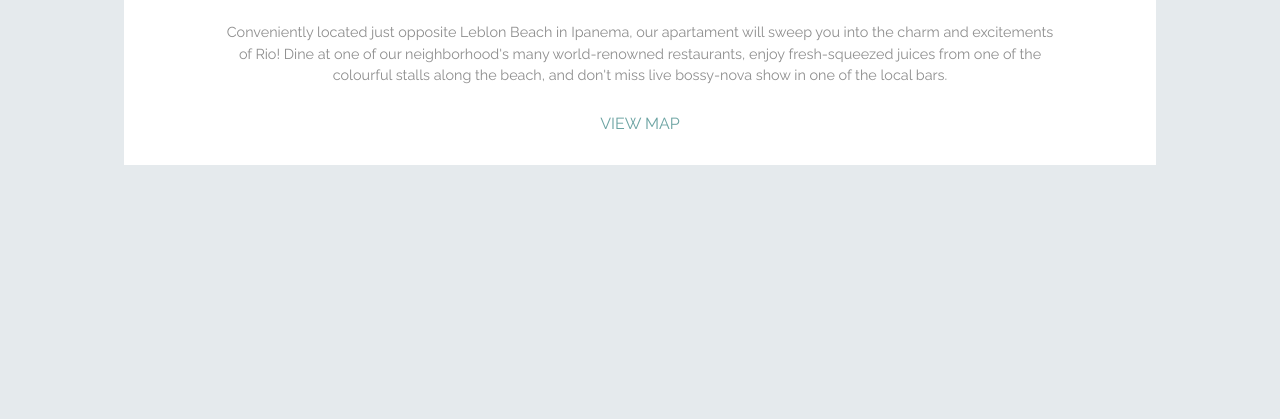
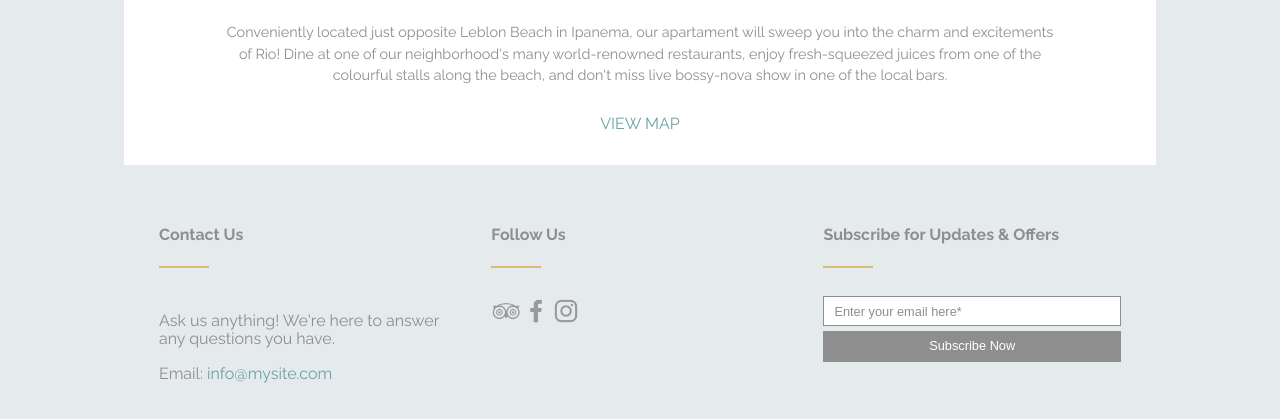
Before and after one commit to AngelaDmytreno/Rio, a website: page index.html in a window 1280 px wide. Shown: the part 1713-2132 px from the top of the page. Before the commit the page ends 1878 px from the top, so only its background shows below. Drawn offline with Linux system fonts and the light colour scheme.

Commit message:
final version

```diff
--- a/assets/scss/_footer.scss
+++ b/assets/scss/_footer.scss
@@ -0,0 +1,72 @@
+.footer {
+  display: flex;
+  flex-wrap: wrap;
+  justify-content: space-between;
+
+  max-width: 992px;
+  margin: 0 auto;
+  padding: 20px;
+}
+
+.contacts {
+  width: 30%;
+  padding: 20px 15px 0;
+  &-hr {
+    width: 50px;
+    height: 2px;
+
+    border: 0;
+    background-color: #dabc74;
+  }
+
+  &__description {
+    padding-top: 20px;
+  }
+
+  &__link {
+    margin-top: 20px;
+
+    text-decoration: none;
+
+    color: #6ba3a2;
+  }
+}
+
+.social {
+  display: flex;
+  align-items: center;
+  flex-wrap: wrap;
+
+  &-icon {
+    width: 30px;
+    height: 30px;
+  }
+}
+
+.subscribe-item {
+  input {
+    width: 91%;
+    padding: 5px 15px 5px 10px;
+
+    border: 1px solid $color-gray-bg-light;
+
+
+    &::placeholder {
+      color: $color-gray-bg-light;
+
+      font-size: 0.8em;
+    }
+  }
+}
+
+.subscribe-form__btn {
+  width: 100%;
+  margin-top: 5px;
+  padding: 8px 10px;
+
+  color: $color-light;
+  border: 0;
+  background-color: $color-gray-bg-light;
+
+  font-size: 0.8em;
+}
--- a/assets/scss/_header.scss
+++ b/assets/scss/_header.scss
@@ -14,36 +14,47 @@
   background-size: cover;
 
   &-content {
-
     &__container {
       display: flex;
       align-items: center;
       flex-direction: column;
       justify-content: center;
+
       padding: 20% 0;
-      background-color: blue;
     }
 
     &__accent {
       letter-spacing: 0.03em;
       text-transform: uppercase;
+
       color: $color-light;
+
       font-family: $font-header;
       font-size: 0.95em;
       font-weight: 400;
-      background-color: rebeccapurple;
 
-    // &:before {
-    //   padding: 0 10px 0 0;
-    //   content: url("../../assets/images/line.png");
-    // }
 
-    // &:after {
-    //   padding: 0 0 0 10px;
+      &:before {
+        padding: 0 10px 0 0;
 
-    //   content: url("../../assets/images/line.png");
-    // }
+        content: url("../../assets/images/line.png");
+        @media (max-width: 288px) {
+          display: none;
 
+          padding: 0;
+        }
+      }
+
+      &:after {
+        padding: 0 0 0 10px;
+
+        content: url("../../assets/images/line.png");
+        @media (max-width: 288px) {
+          display: none;
+
+          padding: 0;
+        }
+      }
     }
 
     &__title {
@@ -57,7 +68,9 @@
       font-family: $font-header;
       font-size: 4.0625em;
       font-weight: 400;
-    background-color: rebeccapurple;
+      @media (max-width: 678px) {
+        font-size: 3em;
+      }
     }
   }
 }
@@ -67,7 +80,6 @@
   top: 0;
   right: 0;
   left: 0;
-  background-color: green;
 }
 .header-navbar {
   &__list {
@@ -77,7 +89,7 @@
     flex-direction: row;
     flex-wrap: wrap;
     justify-content: center;
-    background-color: red;
+
     padding: 0;
 
     list-style: none;
--- a/assets/scss/_main.scss
+++ b/assets/scss/_main.scss
@@ -20,7 +20,7 @@
   justify-content: space-between;
 
   padding: 0 0 20px 0;
-   background-color: yellow;
+
   background: $color-light;
 
   &__btn {
@@ -38,7 +38,7 @@
     width: 50px;
     margin-top: 5px;
     padding: 5px 10px;
-    background-color: rgb(156, 43, 43);
+
     border: 1px solid $color-gray-light;
   }
 
@@ -48,7 +48,7 @@
     max-width: 250px;
     margin-top: 5px;
     padding: 5px 10px;
-    background-color: violet;
+
     border: 1px solid $color-gray-light;
   }
 }
@@ -106,7 +106,9 @@
 
     background-color: $color-accent;
 
-
+    @media (max-width: 678px) {
+      flex: 100% 0;
+    }
     h3 {
       text-align: center;
 
@@ -136,7 +138,9 @@
 
     background-color: $color-light;
 
-
+    @media (max-width: 678px) {
+      flex: 100% 0;
+    }
 
     p {
       font-size: 0.9em;
@@ -160,6 +164,10 @@
     width: auto;
     max-height: 270px;
     margin-top: 0;
+
+    @media (max-width: 678px) {
+      flex: 100% 0;
+    }
 
     & img {
       overflow: hidden;
--- a/index.html
+++ b/index.html
@@ -1,13 +1,15 @@
 <!DOCTYPE html>
 <html lang="en">
+
 <head>
   <meta charset="UTF-8">
   <meta name="viewport" content="width=device-width, initial-scale=1.0">
   <link rel="preconnect" href="https://fonts.gstatic.com">
   <link href="https://fonts.googleapis.com/css2?family=Raleway:wght@300;400;600;700;900&display=swap" rel="stylesheet">
   <title>Welcome to rio</title>
-  <link rel = "stylesheet" href="assets/css/style.css">
+  <link rel="stylesheet" href="assets/css/style.css">
 </head>
+
 <body>
 
   <header class="header">
@@ -109,7 +111,8 @@
           <h2>A Home in the Heart of the City</h2>
           <hr>
           <div class="main-content__description">
-            <p>Stay in a beautiful highrice in Ipanema just off the beach close to many world-class cafes and restaraunts. Enjoy Bossa Nova with a cold beer!</p>
+            <p>Stay in a beautiful highrice in Ipanema just off the beach close to many world-class cafes and
+              restaraunts. Enjoy Bossa Nova with a cold beer!</p>
           </div>
         </div>
         <div class="main-content__body">
@@ -129,7 +132,8 @@
             </div>
 
             <div class="card__description">
-              <p>The apartament is spacious with high ceilings. Large windows, an open balcony and a beautiful view of the beach. Stay cool with central A/C and with-down comfortably in the queen sized bedroom.</p>
+              <p>The apartament is spacious with high ceilings. Large windows, an open balcony and a beautiful view of
+                the beach. Stay cool with central A/C and with-down comfortably in the queen sized bedroom.</p>
               <a href="#" class="card__description-link">Book now</a>
             </div>
           </div>
@@ -149,13 +153,67 @@
         </div>
 
         <div class="container-description-bottom">
-          <p class="bottom-card__description">Conveniently located just opposite Leblon Beach in Ipanema, our apartament will sweep you into the charm and excitements of Rio! Dine at one of our neighborhood's many world-renowned restaurants, enjoy fresh-squeezed juices from one of the colourful stalls along the beach, and don't miss live bossy-nova show in one of the local bars.</p>
+          <p class="bottom-card__description">Conveniently located just opposite Leblon Beach in Ipanema, our apartament
+            will sweep you into the charm and excitements of Rio! Dine at one of our neighborhood's many world-renowned
+            restaurants, enjoy fresh-squeezed juices from one of the colourful stalls along the beach, and don't miss
+            live bossy-nova show in one of the local bars.</p>
           <p><a href="#" class="bottom-card__link">View map</a></p>
         </div>
+      </div>
+  </main>
+
+  <footer class="footer">
+    <div class="contacts">
+      <div class="contscts__title">
+        <h4>Contact Us</h4>
+      </div>
+      <hr class="contacts-hr" align="left">
+      <div class="contacts__description">
+        <p>Ask us anything! We're here to answer any questions you have.</p>
+        <p>Email: <a href="mailto:info@mysite.com" class="contacts__link">info@mysite.com</a></p>
+      </div>
     </div>
-    </main>
 
+    <div class="contacts">
+      <div class="contacts__title">
+        <h4>Follow Us</h4>
+      </div>
+      <hr class="contacts-hr" align="left">
+      <div class="contacts__description">
+        <div class="social">
+          <a href="#"><img src="./assets/images/tripadvisor.png" alt="" class="social-icon"></a>
+          <a href="#"><img src="./assets/images/facebook.png" alt="" class="social-icon"></a>
+          <a href="#"><img src="./assets/images/instagram.png" alt="" class="social-icon"></a>
+        </div>
+      </div>
+    </div>
 
-<script src="assets/js/main.js"></script>
+    <div class="contacts">
+      <div class="contscts__title">
+        <h4>Subscribe for Updates & Offers</h4>
+      </div>
+      <hr class="contacts-hr" align="left">
+      <div class="contacts__description">
+        <form action="app.php" method="get">
+
+          <div class="subscribe-form">
+            <div class="subscribe-item">
+              <input type="email" name="email" placeholder="Enter your email here*" class="subscribe-item__input">
+            </div>
+
+            <div class="subscribe-form__item">
+              <button class="subscribe-form__btn">Subscribe Now</button>
+            </div>
+
+          </div>
+
+        </form>
+      </div>
+    </div>
+
+  </footer>
+
+  <script src="assets/js/main.js"></script>
 </body>
+
 </html>
```
Also changed, not shown: assets/css/style.css. Lines whose indentation alone changed are shown as unchanged.
